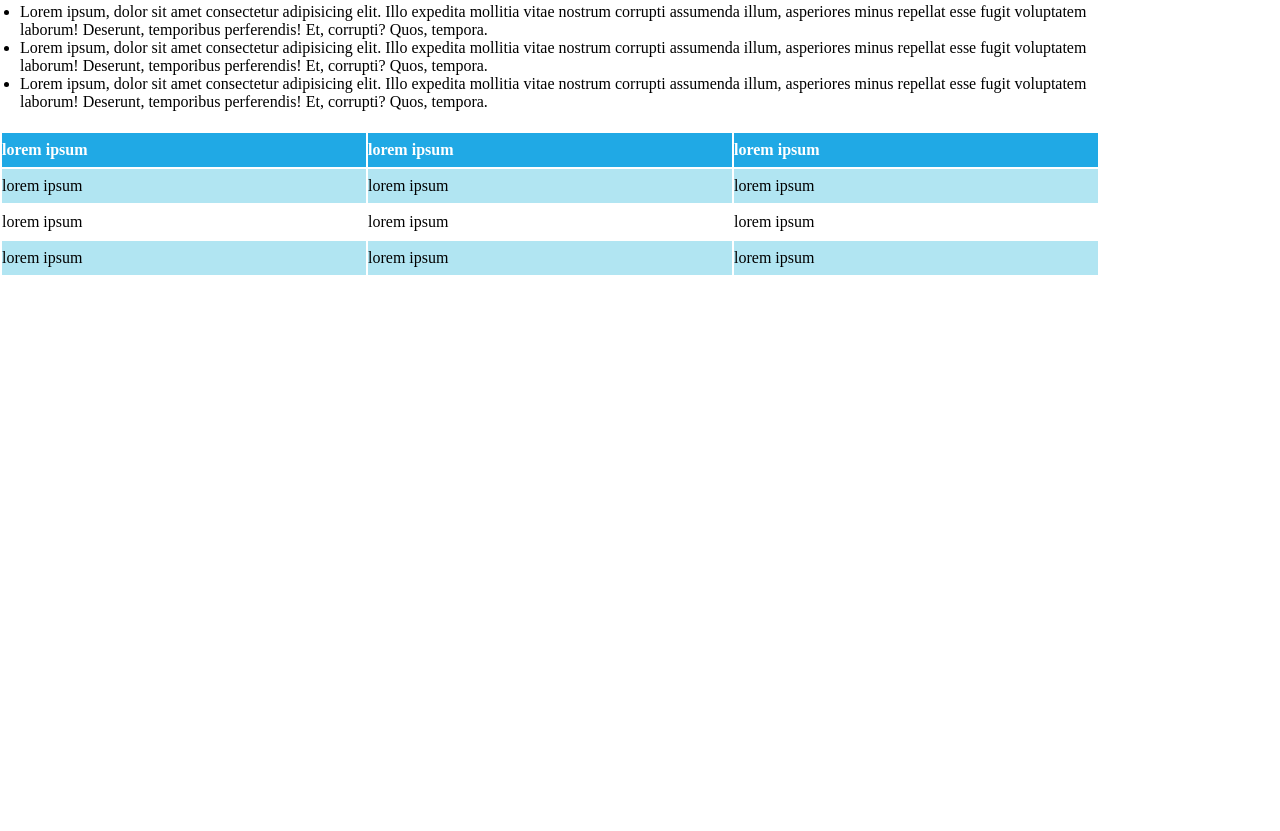
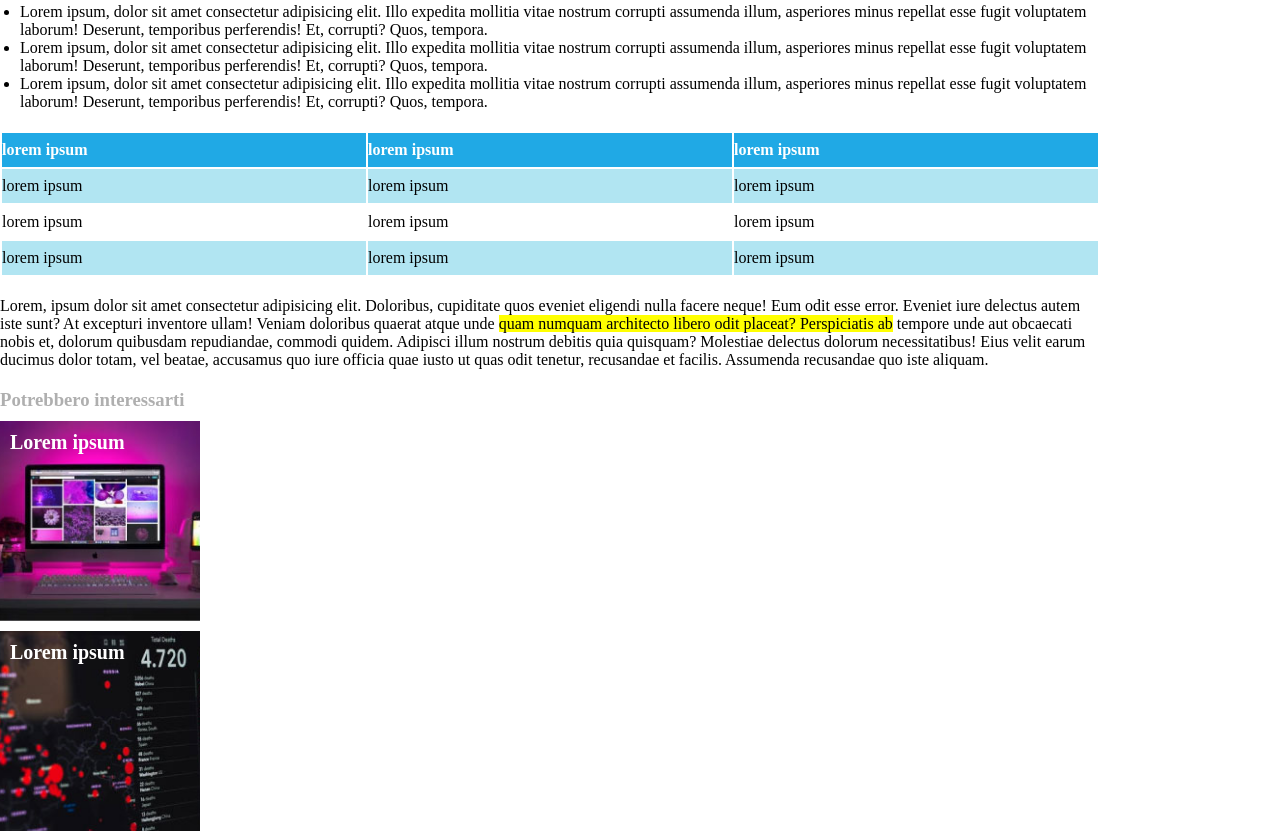
Before and after one commit to DamianoCasolari/html-css-booleaner, a plain HTML site: page index.html in a window 1280 px wide. Shown: the part 727-1558 px from the top of the page. Before the commit the page ends 1024 px from the top, so only its background shows below. Drawn offline with Linux system fonts and the light colour scheme.

Commit message:
add footer

```diff
--- a/css/style.css
+++ b/css/style.css
@@ -1,6 +1,5 @@
 * {
     margin: 0;
-
     box-sizing: border-box;
 }
 
@@ -41,7 +40,7 @@ section {
     font-size: 12px;
 }
 
-#info>p>span {
+.info>p>span {
     background-color: yellow;
 }
 
@@ -51,18 +50,51 @@ ul {
 
 /* info table  */
 
-table  {
+table {
     width: 100%;
 }
 
-td, th {
+td,
+th {
     text-align: left;
     padding: 8px 0;
-  }
-  thead>tr {
+}
+
+thead>tr {
     color: white;
     background-color: #20a9e5;
-  }
-  tbody>tr:nth-of-type(odd) {
+}
+
+tbody>tr:nth-of-type(odd) {
     background-color: #b1e5f2;
-  }
+}
+
+/* info footer */
+
+h3 {
+    margin-bottom: 10px;
+    color: #afafaf;
+}
+
+#app-footer>div {
+    width: 200px;
+    height: 200px;
+    color: white;
+    font-size: 20px;
+    font-weight: bold;
+    padding: 10px;
+
+}
+
+#first-img {
+    background-image: url(../img/monitor.jpg);
+    background-size: cover;
+    background-position: center;
+    margin-bottom: 10px;
+}
+
+#second-img {
+    background-image: url(../img/graph.jpg);
+    background-size: cover;
+    background-position: center;
+}
--- a/index.html
+++ b/index.html
@@ -27,7 +27,7 @@
             <p>1st Photo : JohnS. and James L.Knight Foundation , by Scott Henrichsen <br> 2ns Photo;Wikimedia, by Paul
                 Clarke</p>
         </section>
-        <section id="info">
+        <section class="info">
             <p> Lorem, ipsum dolor sit amet consectetur adipisicing elit. Doloribus, cupiditate quos eveniet eligendi
                 nulla facere neque! Eum odit esse error. Eveniet iure delectus autem iste sunt? At excepturi inventore
                 ullam!
@@ -81,12 +81,26 @@
                 </thead>
             </table>
         </section>
-
-
-
+        <section class="info">
+            <p> Lorem, ipsum dolor sit amet consectetur adipisicing elit. Doloribus, cupiditate quos eveniet eligendi
+                nulla facere neque! Eum odit esse error. Eveniet iure delectus autem iste sunt? At excepturi inventore
+                ullam!
+                Veniam doloribus quaerat atque unde <span>quam numquam architecto libero odit placeat? Perspiciatis
+                    ab</span> tempore unde aut obcaecati nobis et, dolorum quibusdam repudiandae, commodi quidem.
+                Adipisci illum nostrum debitis quia quisquam?
+                Molestiae delectus dolorum necessitatibus! Eius velit earum ducimus dolor totam, vel beatae, accusamus
+                quo iure officia quae iusto ut quas odit tenetur, recusandae et facilis. Assumenda recusandae quo iste
+                aliquam.
+            </p>
+        </section>
     </main>
     <!-- /#app-main -->
-    <footer id="app-footer"></footer>
+    <footer id="app-footer">
+        <h3>Potrebbero interessarti</h3>
+        <div id="first-img">Lorem ipsum</div>
+        <div id="second-img">Lorem ipsum</div>
+
+    </footer>
     <!-- /#app-footer -->
 
 </body>
```
